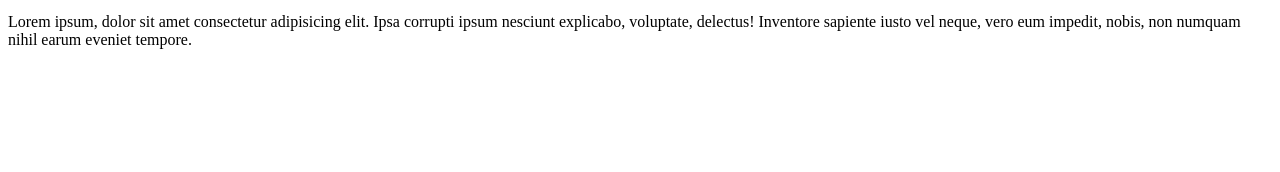
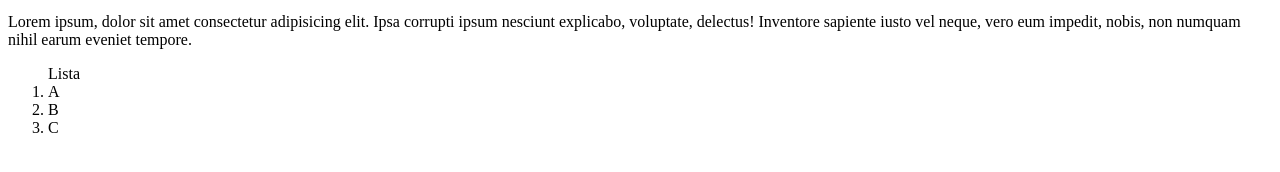
Before and after one commit to more000/PruebaGit, a plain HTML site: page index.html in a window 1280 px wide. Shown: the part 308-480 px from the top of the page. Drawn offline with Linux system fonts and the light colour scheme.

Commit message:
Agrego lista ordenada

```diff
--- a/index.html
+++ b/index.html
@@ -12,5 +12,10 @@
 	<p>Lorem ipsum dolor sit amet consectetur adipisicing elit. Voluptatum facere veniam quas, magni, voluptatibus non autem illo optio, qui dolor sint ad id laboriosam accusantium molestiae, debitis nesciunt perferendis animi!</p>
 	<p>Lorem ipsum dolor sit amet consectetur adipisicing elit. Nemo ea ab mollitia maxime iusto aspernatur quis tenetur veniam commodi eveniet harum suscipit laboriosam excepturi sunt, odit ex molestiae quasi nesciunt.</p>
 	<p>Lorem ipsum, dolor sit amet consectetur adipisicing elit. Ipsa corrupti ipsum nesciunt explicabo, voluptate, delectus! Inventore sapiente iusto vel neque, vero eum impedit, nobis, non numquam nihil earum eveniet tempore.</p>
+	<ol>Lista
+		<li>A</li>
+		<li>B</li>
+		<li>C</li>
+	</ol>
 </body>
 </html>
```
